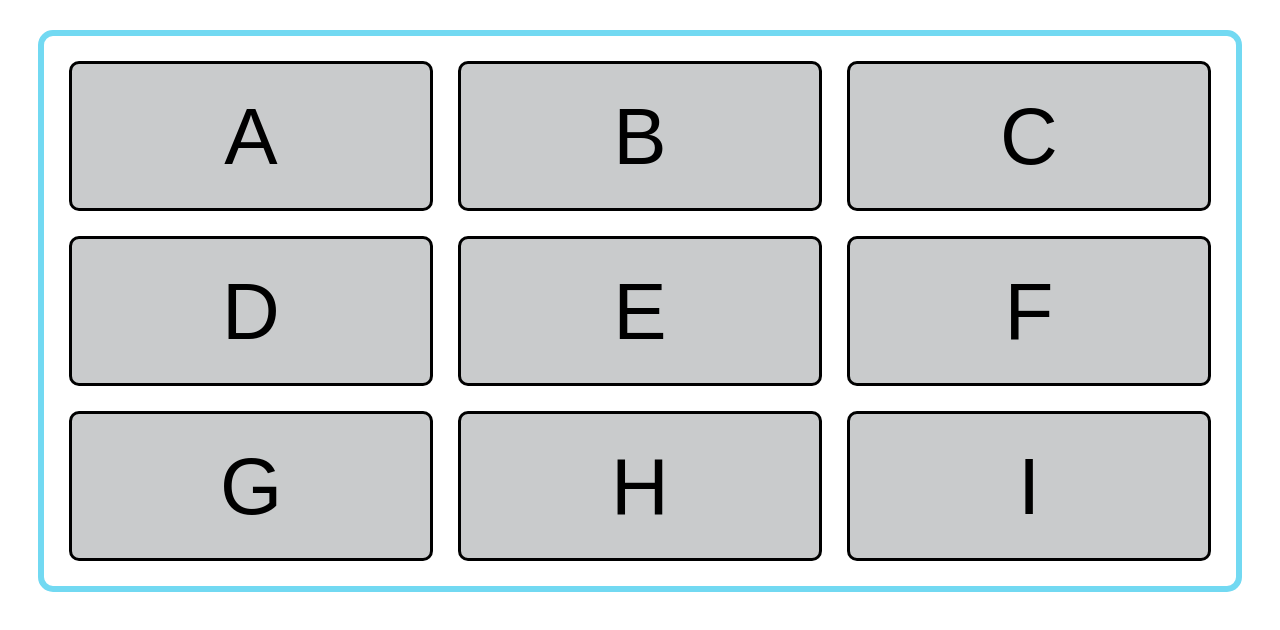
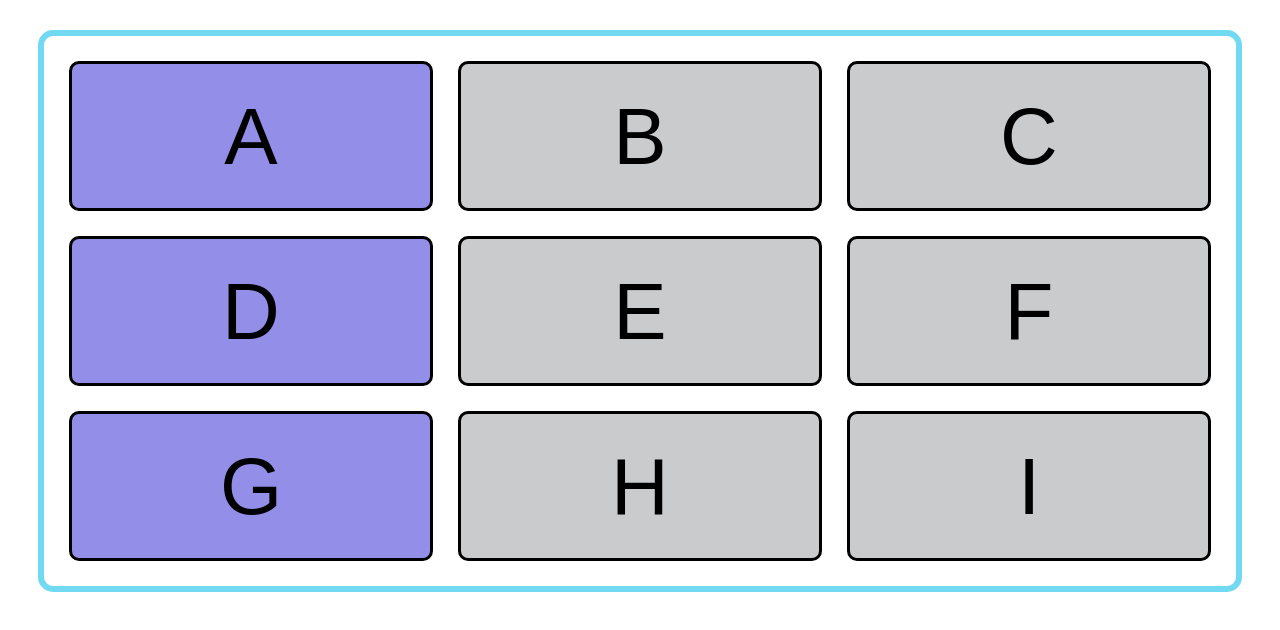
Before and after one commit to ManaliS3/mscloud, a plain HTML site: page index.html in a window 1280 px wide. Drawn offline with Linux system fonts and the light colour scheme.

Commit message:
Update index.html

```diff
--- a/index.html
+++ b/index.html
@@ -7,7 +7,7 @@
     <title>Assignment 1</title>
     <style>
         .d1,.d4,.d7{
-    background-color: #c9cbcc;
+    background-color:#938fe8;
     grid-column: 1;
     padding-top: 27px;
     border: 3px solid black;
```
